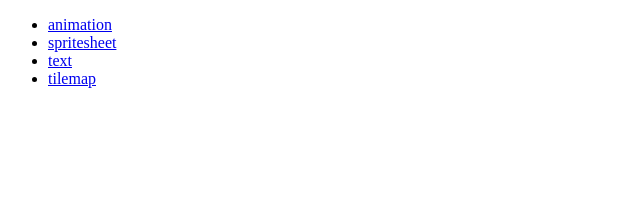
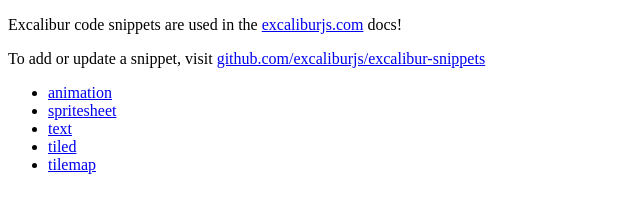
Before and after one commit to excaliburjs/excalibur-snippets, a website: page src/index.html in a window 1280 px wide. Shown: the whole page, without its empty margins (0-640 px from the left). Drawn offline with Linux system fonts and the light colour scheme.

Commit message:
add tiled link

```diff
--- a/src/index.html
+++ b/src/index.html
@@ -7,10 +7,13 @@
     <title>Excalibur Snippets</title>
 </head>
 <body>
+    <p>Excalibur code snippets are used in the <a href="https://excaliburjs.com">excaliburjs.com</a> docs!</p>
+    <p>To add or update a snippet, visit <a href="https://github.com/excaliburjs/excalibur-snippets">github.com/excaliburjs/excalibur-snippets</a></p>
     <ul>
         <li><a href="animation/">animation</a></li>
         <li><a href="spritesheet/">spritesheet</a></li>
         <li><a href="text/">text</a></li>
+        <li><a href="tiled/">tiled</a></li>
         <li><a href="tilemap/">tilemap</a></li>
     </ul>
 </body>
```
